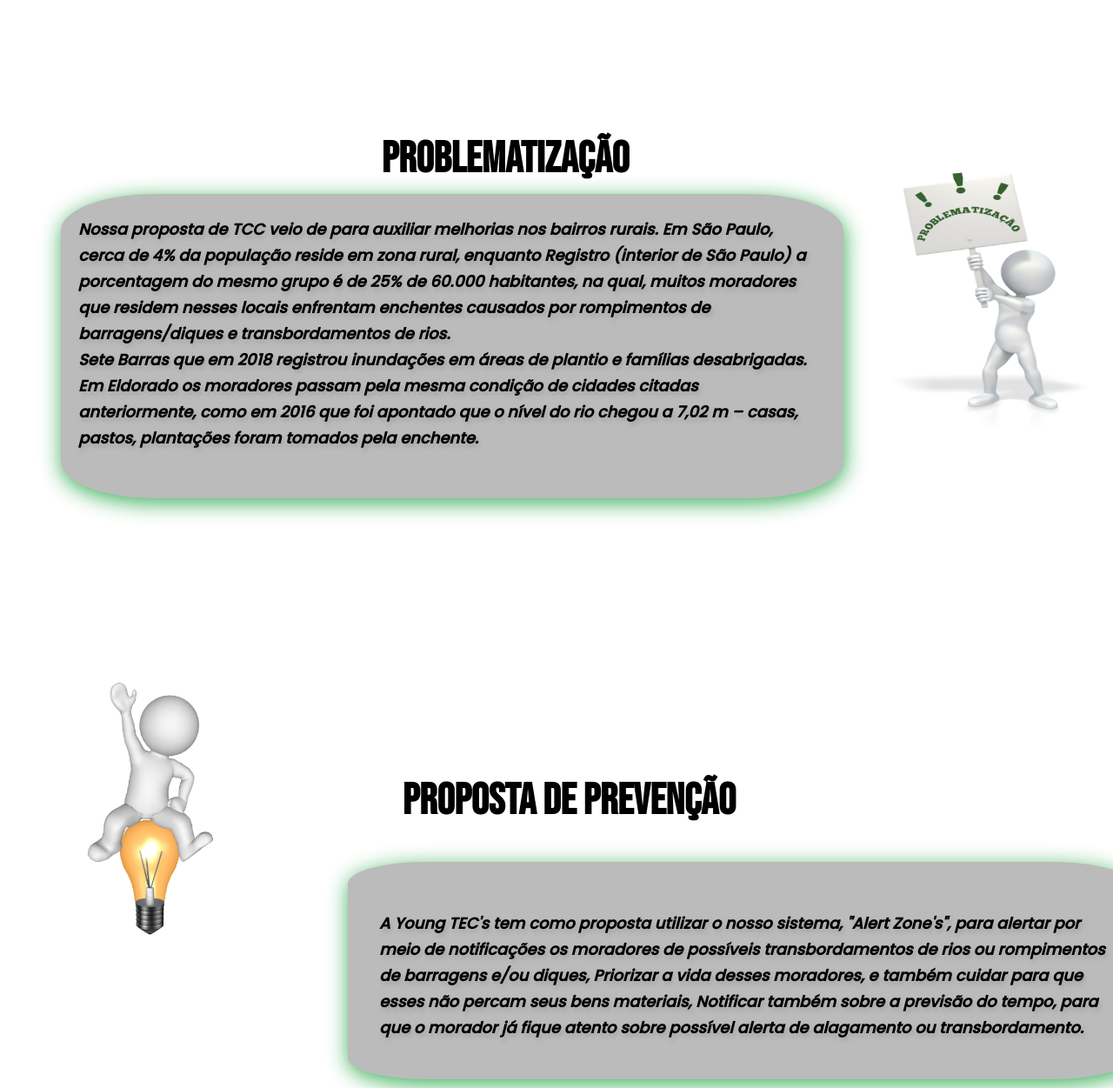
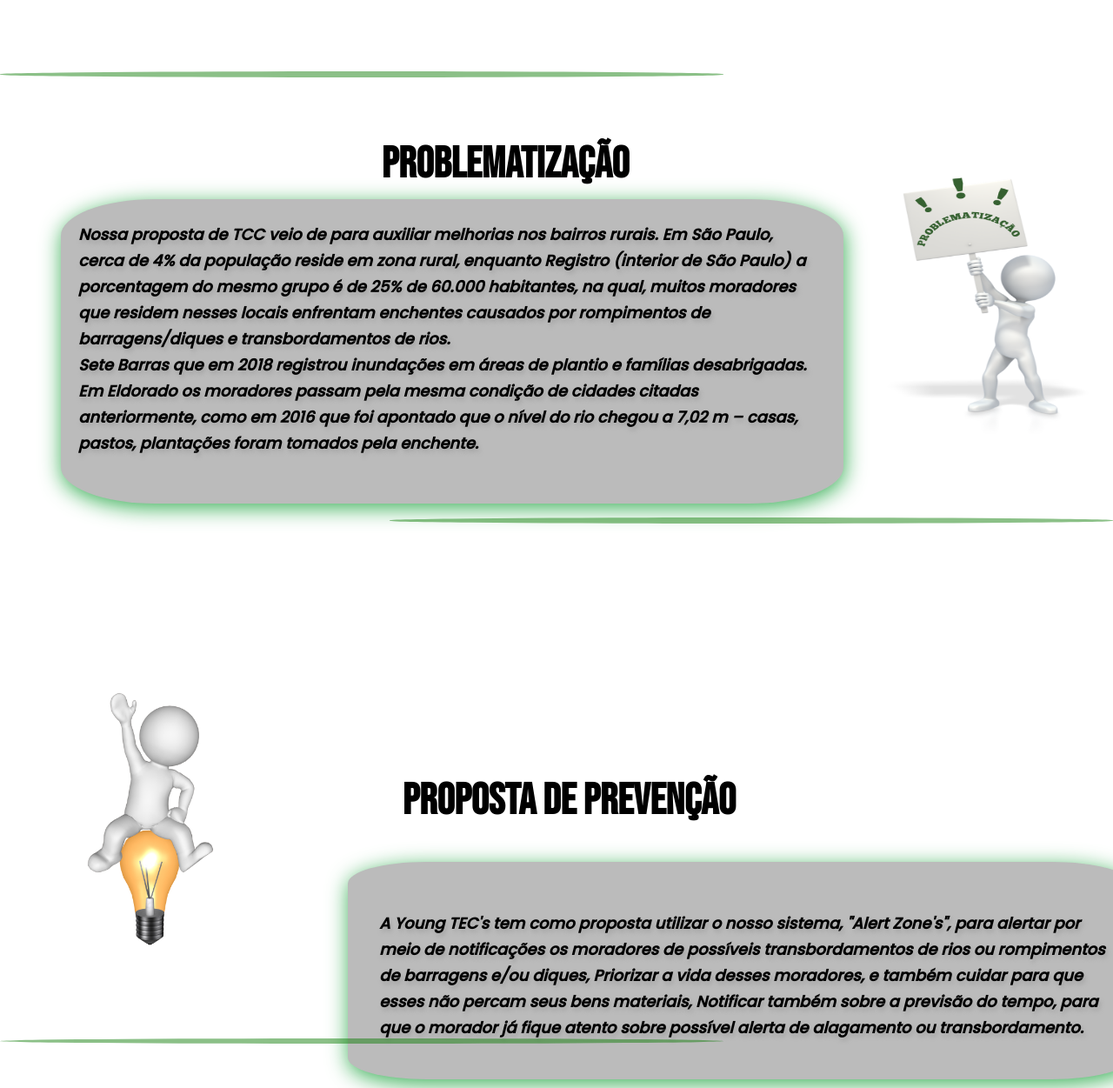
Before and after one commit to V1niSouza/landing-page, a plain HTML site: page index.html in a window 1280 px wide. Shown: the part 1169-2420 px from the top of the page at 87% size. Drawn offline with Linux system fonts and the light colour scheme.

Commit message:
Parte Final

```diff
--- a/css/style.css
+++ b/css/style.css
@@ -618,8 +618,37 @@ z-index: 1;
     }
 
 
+/* Linhas */
 
+.linha01{
+  width: 65%;
+  height: 1%;
+  border-radius: 90%;
+  background-color: #0a7a0078;
+  position: relative;
+  top: 8%;
+  left: 0%;
+}
 
+.linha02  {
+  width: 65%;
+  height: 1%;
+  border-radius: 90%;
+  background-color: #0a7a0078;
+  position: relative;
+  top: -30%;
+  left: 35%;
+}
+
+.linha03  {
+  width: 65%;
+  height: 1%;
+  border-radius: 90%;
+  background-color: #0a7a0078;
+  position: relative;
+  top: 0%;
+  left: 0%;
+}
      /* Roda pé */
 
      .rodape{
--- a/index.html
+++ b/index.html
@@ -48,9 +48,7 @@
         </div>
     </div>
         <div  id="proble" class="projeto">
-
-
-
+            <div class="linha01"></div>
             <div class="problematização">
                    <text class="textproble">PROBLEMATIZAÇÃO</text>
             <p  class="descproble"> Nossa proposta de TCC veio de para auxiliar melhorias nos bairros rurais. Em São Paulo, cerca de 4% da população reside em zona rural, enquanto Registro (interior de São Paulo) a porcentagem do mesmo grupo é de 25% de 60.000 habitantes, na qual, muitos moradores que residem nesses locais enfrentam enchentes causados por rompimentos de barragens/diques e transbordamentos de rios.<br>
@@ -63,6 +61,7 @@
 
 
          <div id="prop" class="propostalink"></div>
+         <div class="linha02"></div>
           <div class="proposta">
                     <text class="textoprojeto">PROPOSTA DE PREVENÇÃO</text>
             <p class="descprojeto">A Young TEC's tem como proposta utilizar o nosso sistema, "Alert Zone's", para alertar por meio de notificações os moradores de possíveis transbordamentos de rios ou rompimentos de barragens e/ou diques,
@@ -74,6 +73,7 @@
 
 
       <div id="func" class="sistemlink"></div>
+      <div class="linha03"></div>
           <div class="sistem">
             <text class="textsistem">COMO O SISTEMA FUNCIONA?</text>
             <p class="descsistem">Nosso sistema de prevenção é criar um aplicativo que alerte sobre os possíveis desastres ambientais (transbordamentos de rios e rompimentos de barragens ou diques),
```
